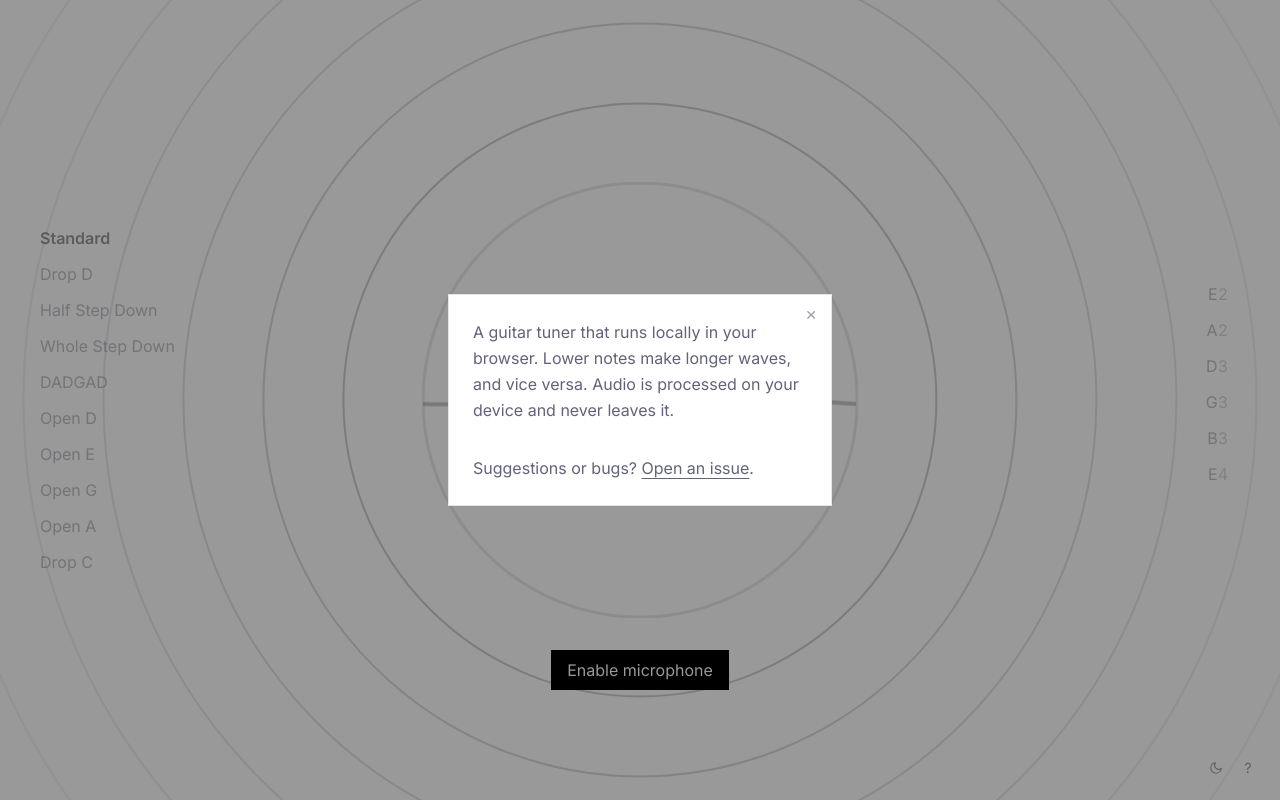
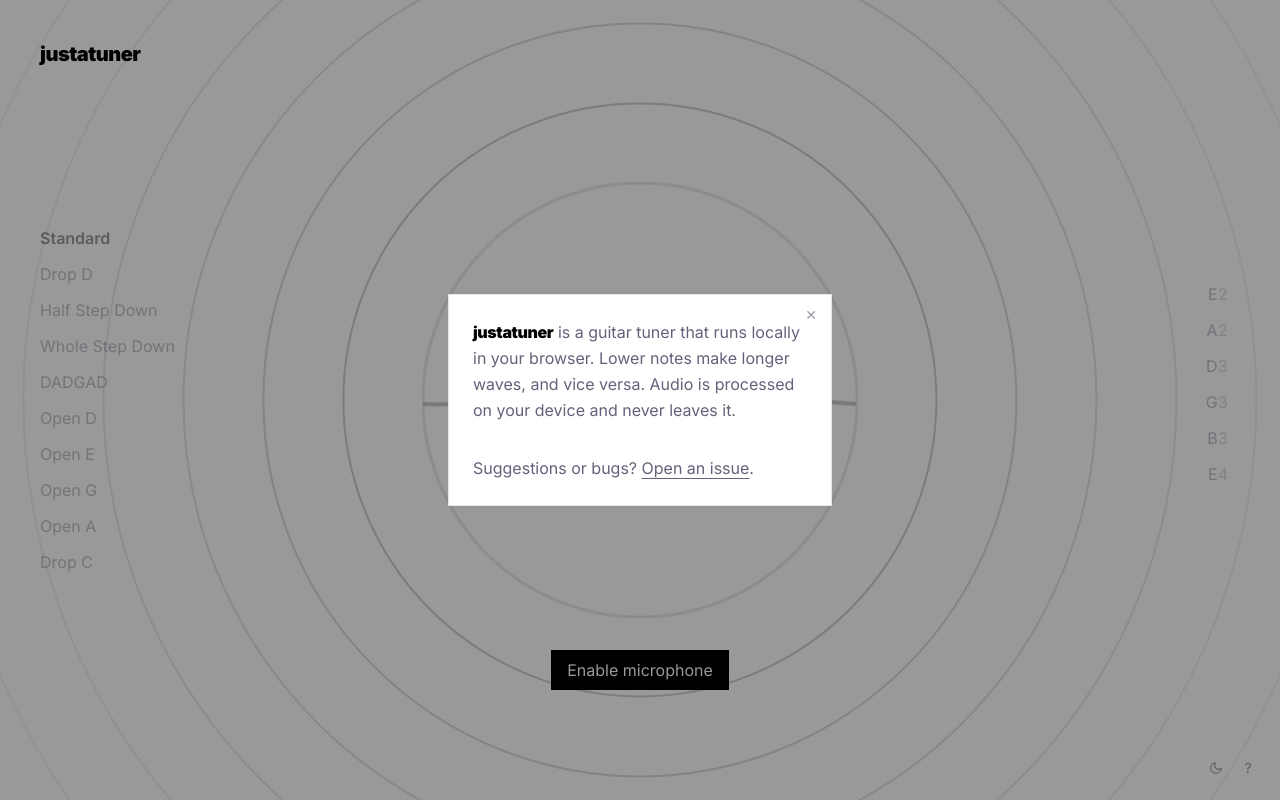
Before and after one commit to petermonky/justatuner, a Next.js app: page / in a window 1280 px wide. Both pictures are taken after a click on the button "About this app". Built offline with nearby package versions, Linux system fonts and the light colour scheme.

Commit message:
feat(ui): add corner wordmark and stylise the name in the about dialog

```diff
--- a/src/app/page.tsx
+++ b/src/app/page.tsx
@@ -42,8 +42,14 @@
   return (
     // Mobile: presets on top (horizontal scroll), circle centered, strings at
     // the bottom, all locked to the viewport. Desktop: three columns.
-    <main className="grid h-dvh grid-rows-[auto_1fr_auto] gap-4 overflow-hidden p-4 lg:grid-cols-[1fr_minmax(0,2.4fr)_1fr] lg:grid-rows-1 lg:items-center lg:gap-10 lg:p-10">
+    <main className="grid h-dvh grid-rows-[auto_1fr_auto] gap-4 overflow-hidden p-4 pt-14 lg:grid-cols-[1fr_minmax(0,2.4fr)_1fr] lg:grid-rows-1 lg:items-center lg:gap-10 lg:p-10">
       <h1 className="sr-only">Just a Tuner — free online guitar tuner</h1>
+      <span
+        aria-hidden="true"
+        className="animate-fade-in-left fixed top-4 left-4 z-10 text-xl font-black tracking-tight text-[var(--strong)] lg:top-10 lg:left-10"
+      >
+        justatuner
+      </span>
       <div className="max-lg:min-w-0 lg:max-h-full lg:overflow-y-auto">
         <TuningSelector selectedId={tuning.id} onSelect={setTuning} disabled={!running} />
       </div>
--- a/src/components/AboutDialog.tsx
+++ b/src/components/AboutDialog.tsx
@@ -40,9 +40,12 @@
           >
             <div className="flex flex-col gap-8 p-6 text-base leading-relaxed">
               <p>
-                A guitar tuner that runs locally in your browser. Lower notes
-                make longer waves, and vice versa. Audio is processed on your
-                device and never leaves it.
+                <span className="font-black tracking-tight text-[var(--strong)]">
+                  justatuner
+                </span>{" "}
+                is a guitar tuner that runs locally in your browser. Lower
+                notes make longer waves, and vice versa. Audio is processed on
+                your device and never leaves it.
               </p>
               <p>
                 Suggestions or bugs?{" "}
```
